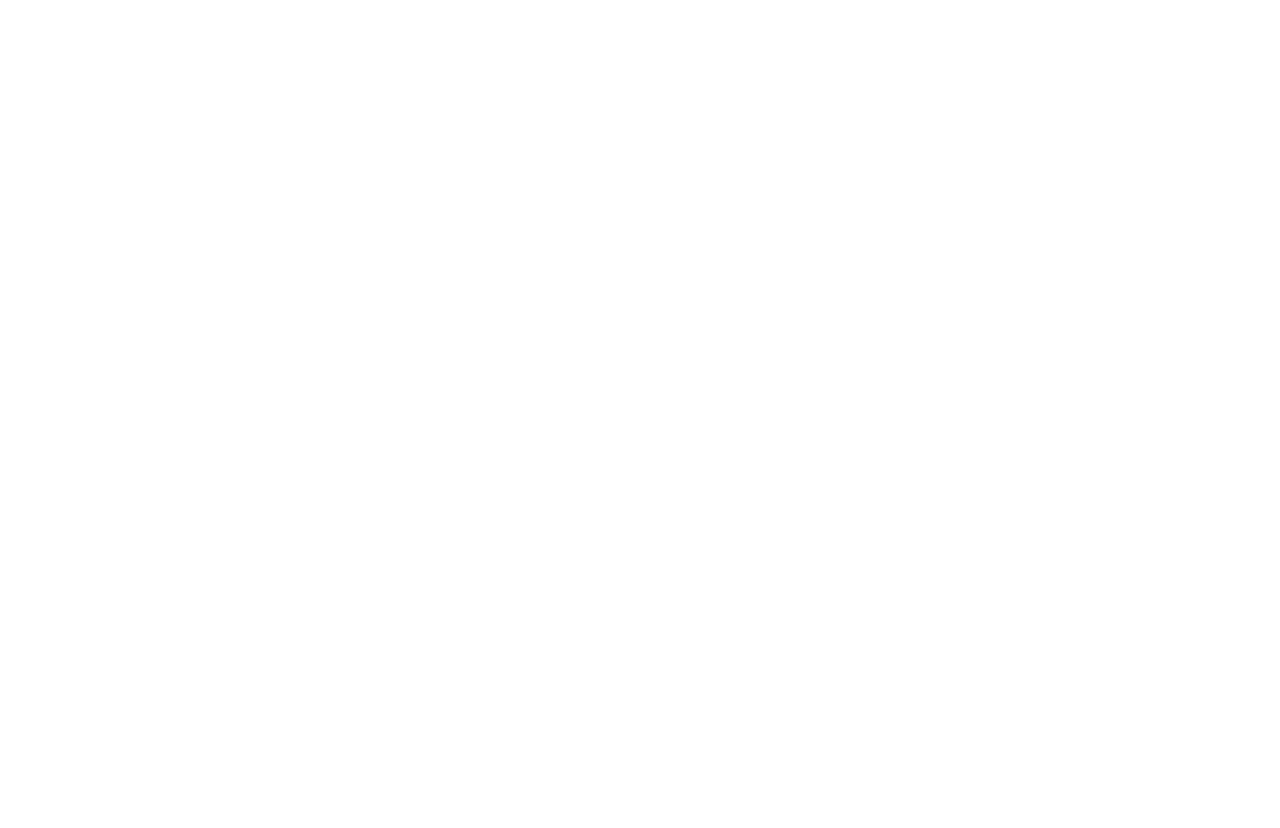
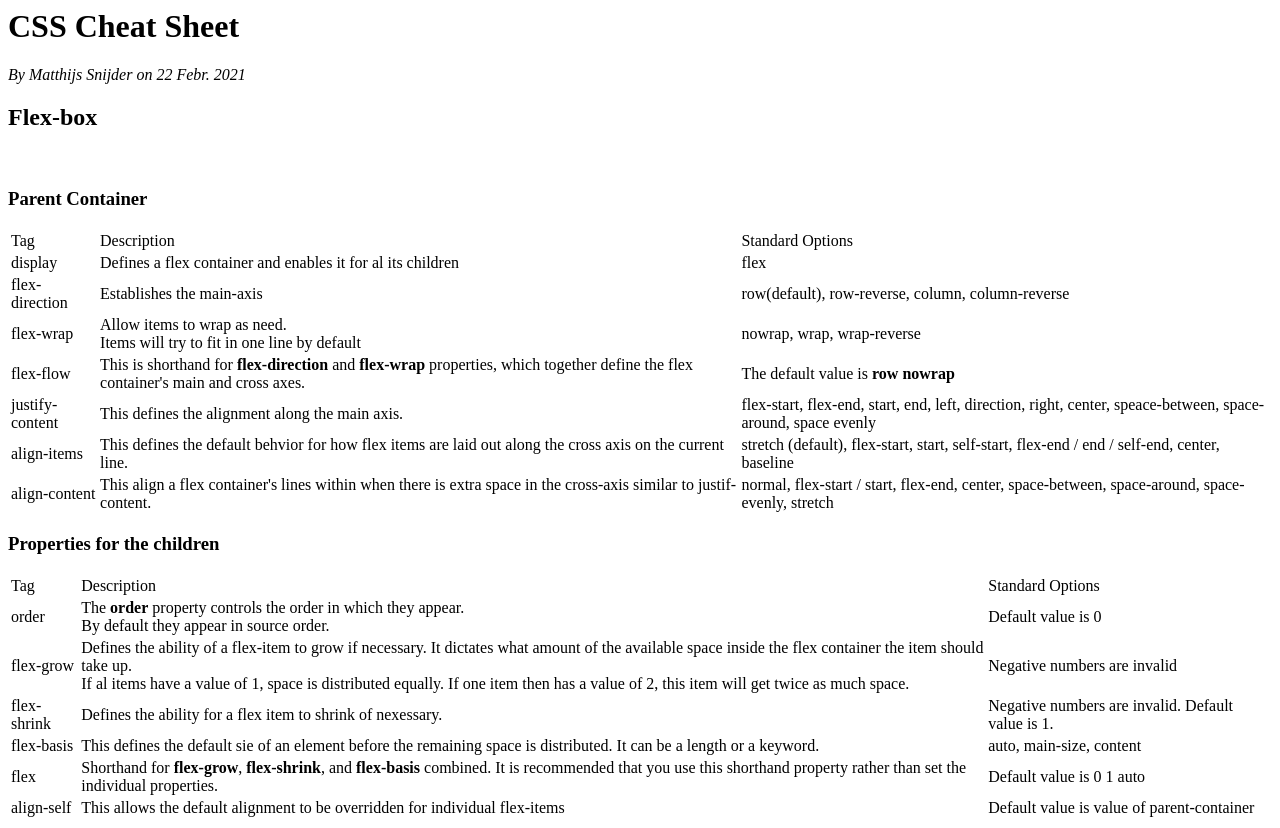
Before and after one commit to Flabberdapperdan/cheatsheet-CSS, a plain HTML site: page index.html in a window 1280 px wide. Before the commit the page ends 800 px from the top, so only its background shows below. Drawn offline with Linux system fonts and the light colour scheme.

Commit message:
add table explain parent and child container for flexbox

```diff
--- a/index.html
+++ b/index.html
@@ -2,7 +2,117 @@
   <link rel="stylsheet" href="./styles.css" type="css/text">
 </head>
 <body>
-  <section class="flex-box">
+  <header>
+    <h1>CSS Cheat Sheet</h1>
+    <address class="author">
+      By Matthijs Snijder on <time pubdate datetime="2021-02-22">22 Febr. 2021</time>
+    </address>
+  </header>
+  <main>
+    <section class="flex-box">
+      <h2>Flex-box</h2>
+      <br class="divider">
+      <h3>Parent Container</h3>
+      <table class="parent-explainera">
+        <thead>
+          <td>Tag</td>
+          <td>Description</td>
+          <td>Standard Options</td>
+        </thead>
+        <tbody>
+          <tr>
+            <td>display</td>
+            <td>Defines a flex container and enables it for al its children</td>
+            <td>flex</td>
+          </tr>
+          <tr>
+            <td>flex-direction</td>
+            <td>Establishes the main-axis</td>
+            <td>row(default), row-reverse, column, column-reverse</td>
+          </tr>
+          <tr>
+            <td>flex-wrap</td>
+            <td>Allow items to wrap as need. <br> Items will try to fit in one line by default</td>
+            <td>nowrap, wrap, wrap-reverse</td>
+          </tr>
+          <tr>
+            <td>flex-flow</td>
+            <td>
+              This is shorthand for <strong>flex-direction</strong> and <strong>flex-wrap</strong>
+              properties, which together define the flex container's main and cross axes.
+            </td>
+            <td>The default value is <strong>row nowrap</strong></td>
+          </tr>
+          <tr>
+            <td>justify-content</td>
+            <td>This defines the alignment along the main axis.</td>
+            <td>flex-start, flex-end, start, end, left, direction, right, center, speace-between, space-around, space evenly</td>
+          </tr>
+          <tr>
+            <td>align-items</td>
+            <td>This defines the default behvior for how flex items are laid out along the cross axis on the current line.</td>
+            <td>stretch (default), flex-start, start, self-start, flex-end / end / self-end, center, baseline</td>
+          </tr>
+          <tr>
+            <td>align-content</td>
+            <td>This align a flex container's lines within when there is extra space in the cross-axis similar to justif-content.</td>
+            <td>normal, flex-start / start, flex-end, center, space-between, space-around, space-evenly, stretch</td>
+          </tr>
+        </tbody>
+      </table>
+      <h3>Properties for the children</h3>
+      <table class="child-explainer"
+        <thead>
+          <td>Tag</td>
+          <td>Description</td>
+          <td>Standard Options</td>
+        </thead>
+        <tbody>
+          <tr>
+            <td>order</td>
+            <td>The <strong>order</strong> property controls the order in which they appear. <br> By default they appear in source order.</td>
+            <td>Default value is 0</td>
+          </tr>
+          <tr>
+            <td>flex-grow</td>
+            <td>
+              Defines the ability of a flex-item to grow if necessary.
+              It dictates what amount of the available space inside the flex container the item should take up. <br>
+              If al items have a value of 1, space is distributed equally.
+              If one item then has a value of 2, this item will get twice as much space.
+            </td>
+            <td>Negative numbers are invalid</td>
+          </tr>
+          <tr>
+            <td>flex-shrink</td>
+            <td>Defines the ability for a flex item to shrink of nexessary.</td>
+            <td>Negative numbers are invalid. Default value is 1.</td>
+          </tr>
+          <tr>
+            <td>flex-basis</td>
+            <td>
+              This defines the default sie of an element before the remaining space is distributed.
+              It can be a length or a keyword.
+            </td>
+            <td>auto, main-size, content</td>
+          </tr>
+          <tr>
+            <td>flex</td>
+            <td>
+              Shorthand for <strong>flex-grow</strong>, <strong>flex-shrink</strong>, and
+              <strong>flex-basis</strong> combined.
+              It is recommended that you use this shorthand property rather than set the individual properties.
+            </td>
+            <td>Default value is 0 1 auto</td>
+          </tr>
+          <tr>
+            <td>align-self</td>
+            <td>This allows the default alignment to be overridden for individual flex-items</td>
+            <td>Default value is value of parent-container</td>
+          </tr>
+        </tbody>
+      </table>
 
-  </section>
+    </section>
+  </main>
 </body>
--- a/styles.css
+++ b/styles.css
@@ -0,0 +1,3 @@
+.body {
+
+}
```
